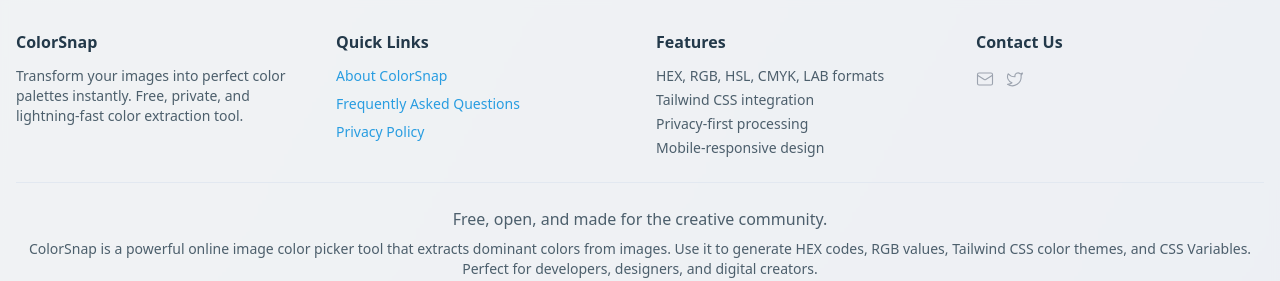
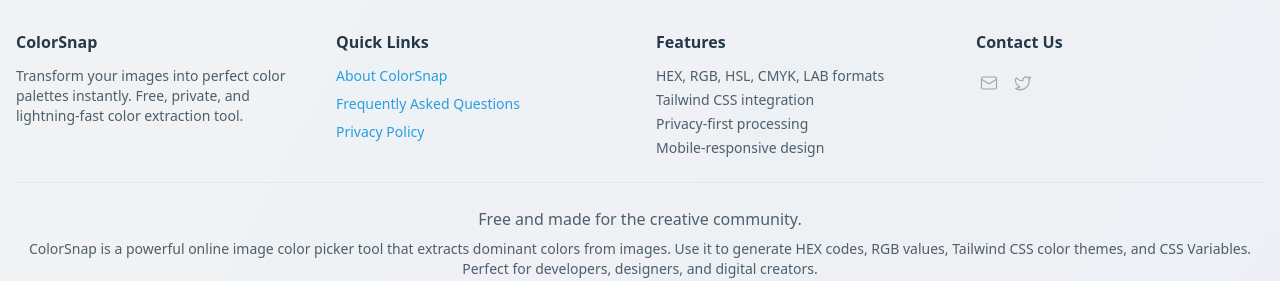
Before and after one commit to Madhav1716/Colorsnap, a React (Vite) app: page /faq in a window 1280 px wide. Shown: the part 2114-2395 px from the top of the page. Built offline with nearby package versions, Linux system fonts and the light colour scheme.

Commit message:
Contact us

```diff
--- a/src/components/Footer.tsx
+++ b/src/components/Footer.tsx
@@ -1,11 +1,16 @@
-import React from "react";
-import { Heart, Twitter, Mail } from "lucide-react";
+import React, { useState } from "react";
+import { Twitter, Mail } from "lucide-react";
 import { Link } from "react-router-dom";
-import { FontAwesomeIcon } from "@fortawesome/react-fontawesome";
-import { faTwitter } from "@fortawesome/free-brands-svg-icons";
-import { faEnvelope } from "@fortawesome/free-solid-svg-icons";
 
 const Footer: React.FC = () => {
+  const [copied, setCopied] = useState(false);
+
+  const handleCopyEmail = () => {
+    navigator.clipboard.writeText("maddyisbuilding@gmail.com");
+    setCopied(true);
+    setTimeout(() => setCopied(false), 2000);
+  };
+
   return (
     <footer className="border-t bg-logo-light/80 backdrop-blur-sm mt-12 sm:mt-20">
       <div className="container mx-auto px-4 py-6 sm:py-8">
@@ -17,6 +22,7 @@
               private, and lightning-fast color extraction tool.
             </p>
           </div>
+
           <div>
             <h3 className="font-semibold text-logo-navy mb-3">Quick Links</h3>
             <div className="space-y-2">
@@ -40,6 +46,7 @@
               </Link>
             </div>
           </div>
+
           <div>
             <h3 className="font-semibold text-logo-navy mb-3">Features</h3>
             <ul className="text-sm text-logo-navy/80 space-y-1">
@@ -49,17 +56,35 @@
               <li>Mobile-responsive design</li>
             </ul>
           </div>
+
           <div className="flex flex-col items-start">
             <h3 className="font-semibold text-logo-navy mb-3">Contact Us</h3>
-            <div className="flex gap-3 mt-1">
-              <a
-                href="mailto:maddyisbuilding@gmail.com"
-                className="text-gray-400 hover:text-logo-blue transition"
-                aria-label="Email"
-                target="_blank"
-                rel="noopener noreferrer">
+            <div className="flex flex-col sm:flex-row gap-2 sm:gap-3 mt-1 items-start sm:items-center relative">
+              <button
+                onClick={handleCopyEmail}
+                className="text-gray-400 hover:text-logo-blue transition p-1"
+                title="Copy email">
                 <Mail size={18} strokeWidth={1.5} />
-              </a>
+              </button>
+
+              {copied && (
+                <span className="absolute left-0 sm:left-auto sm:right-0 -bottom-7 sm:bottom-auto sm:top-8 flex items-center gap-1 text-xs font-semibold bg-logo-blue/90 text-white px-3 py-1 rounded-lg shadow-lg animate-fade-in-up z-10">
+                  <svg
+                    className="w-4 h-4 text-white"
+                    fill="none"
+                    stroke="currentColor"
+                    strokeWidth="2"
+                    viewBox="0 0 24 24">
+                    <path
+                      strokeLinecap="round"
+                      strokeLinejoin="round"
+                      d="M5 13l4 4L19 7"
+                    />
+                  </svg>
+                  Copied!
+                </span>
+              )}
+
               <a
                 href="https://x.com/colorsnapdesign"
                 className="text-gray-400 hover:text-logo-blue transition"
@@ -71,9 +96,10 @@
             </div>
           </div>
         </div>
+
         <div className="border-t pt-6 text-center text-logo-navy/80">
           <p className="mb-2 text-sm sm:text-base">
-            Free, open, and made for the creative community.
+            Free and made for the creative community.
           </p>
           <p className="text-xs sm:text-sm">
             ColorSnap is a powerful online image color picker tool that extracts
```
